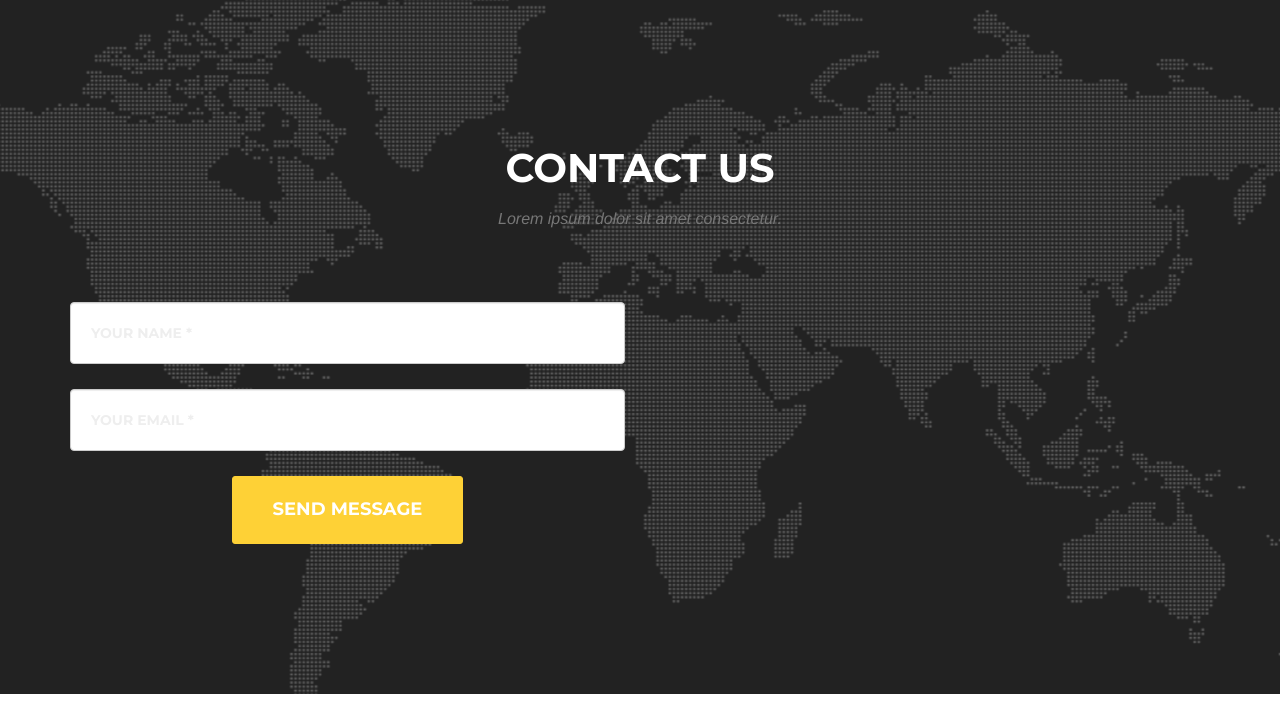
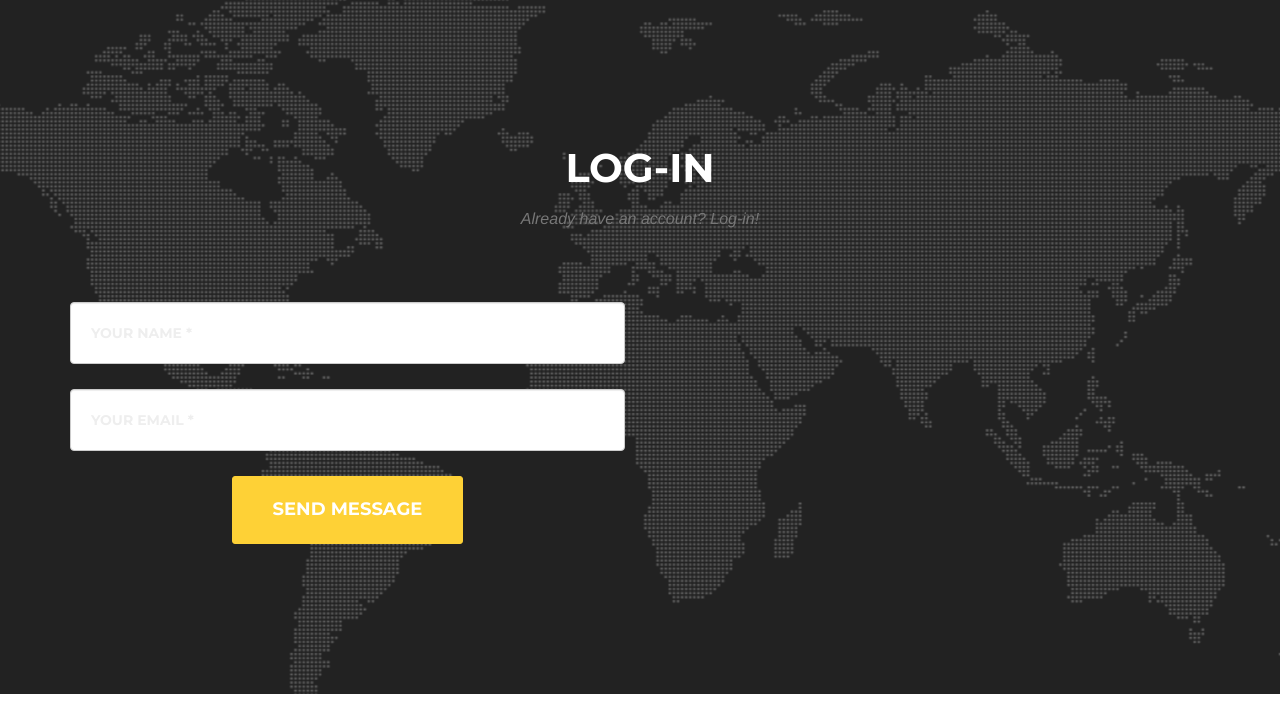
Before and after one commit to allisonPlusPlus/herwinapp, a website: page startbootstrap-agency-gh-pages/index.html in a window 1280 px wide. Shown: the part 5622-6330 px from the top of the page. Drawn offline with nearby package versions, Linux system fonts and the light colour scheme; a web font is replaced by a local one.

Commit message:
Change contact us headline and tagline to log-in

```diff
--- a/startbootstrap-agency-gh-pages/index.html
+++ b/startbootstrap-agency-gh-pages/index.html
@@ -399,8 +399,8 @@
         <div class="container">
             <div class="row">
                 <div class="col-lg-12 text-center">
-                    <h2 class="section-heading">Contact Us</h2>
-                    <h3 class="section-subheading text-muted">Lorem ipsum dolor sit amet consectetur.</h3>
+                    <h2 class="section-heading">Log-in</h2>
+                    <h3 class="section-subheading text-muted">Already have an account? Log-in!</h3>
                 </div>
             </div>
             <div class="row">
```
